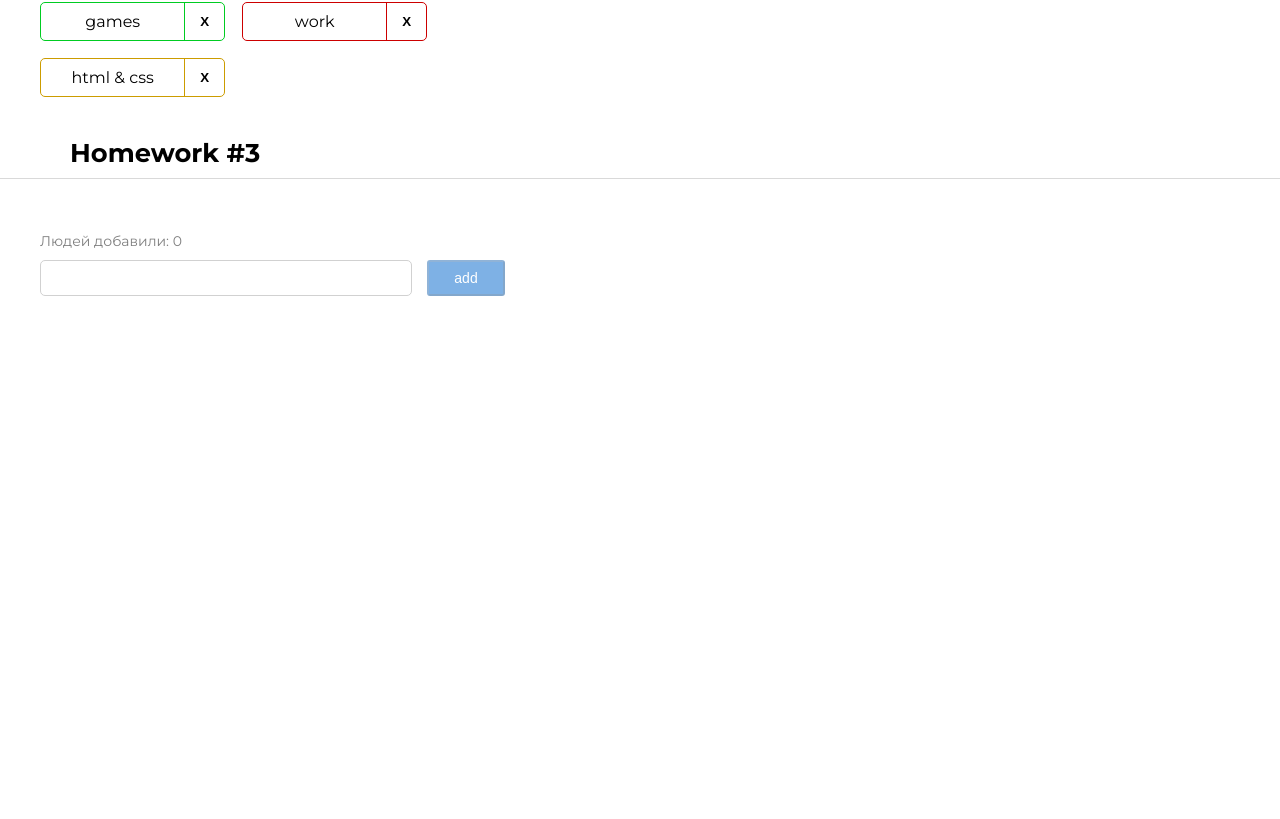
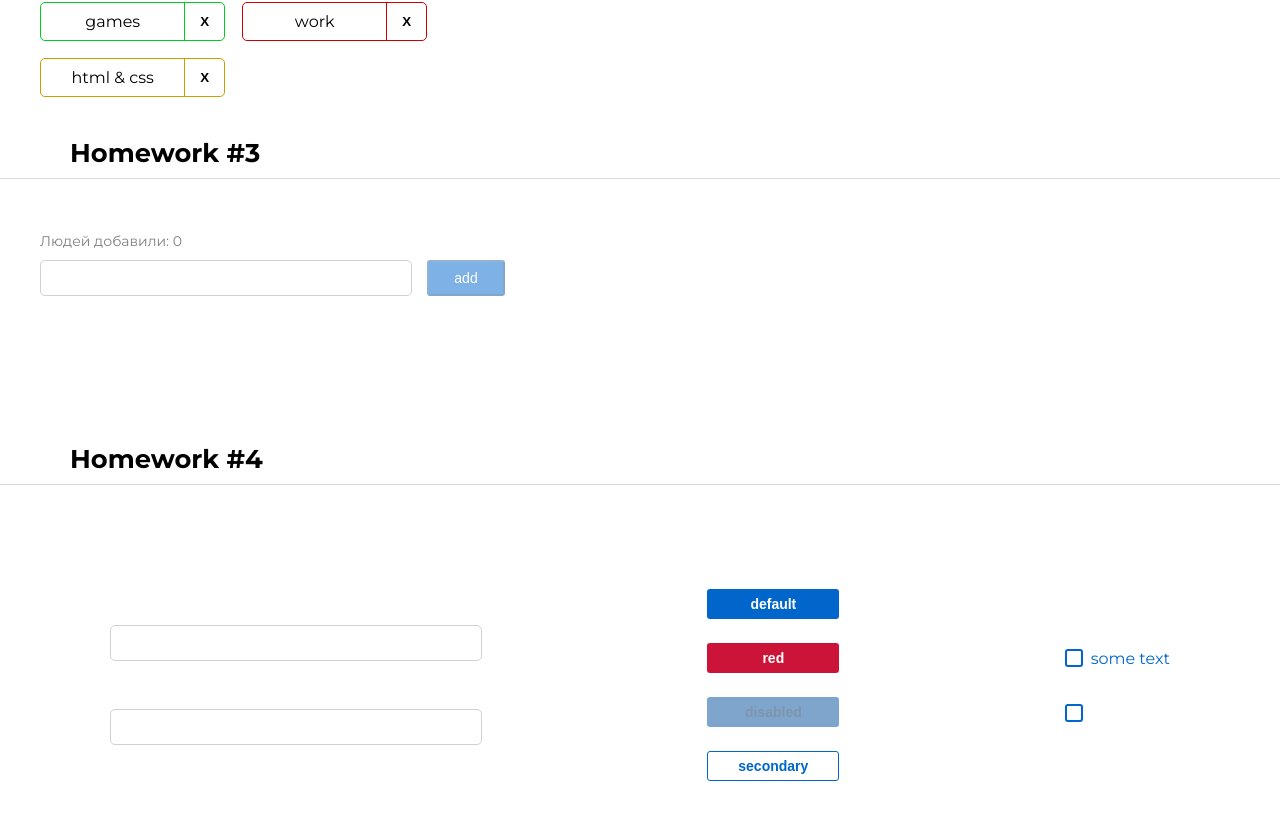
Before and after one commit to oleg-lego-lego/worksComponents, a React (Create React App) app: page / in a window 1280 px wide. Shown: the part 578-1397 px from the top of the page. Before the commit the page ends 981 px from the top, so only its background shows below. Built offline with nearby package versions, Linux system fonts and the light colour scheme.

Commit message:
fixed lesson_04 SuperButton

```diff
--- a/src/s1-main/App.tsx
+++ b/src/s1-main/App.tsx
@@ -3,6 +3,7 @@ import s from './App.module.css'
 import HW1 from '../s2-homeworks/hw01/HW1'
 import HW2 from "../s2-homeworks/hw02/HW2";
 import HW3 from "../s2-homeworks/hw03/HW3";
+import HW4 from "../s2-homeworks/hw04/HW4";
 
 function App() {
     return (
@@ -10,7 +11,7 @@ function App() {
             <HW1/>
             <HW2/>
             <HW3/>
-            {/*<HW4/>*/}
+            <HW4/>
 
             {/*при выполнении дз 5 и более - закомментировать здесь дз 1-4, так как они есть внутри дз 5*/}
             {/*<HW5/>*/}
--- a/src/s2-homeworks/hw04/HW4.tsx
+++ b/src/s2-homeworks/hw04/HW4.tsx
@@ -12,10 +12,11 @@ import Stand from './Stand'
 const HW4 = () => {
     return (
         <div id={'hw4'}>
-            <div className={s2.hwTitle}>Homework #4</div>
-            {/*демонстрация возможностей компонент:*/}
+            <div className={s2.hwTitle}>
+                <h3 className={s2.container}>Homework #4</h3>
+            </div>
             <div className={s2.hw}>
-                <Stand />
+                <Stand/>
             </div>
         </div>
     )
--- a/src/s2-homeworks/hw04/Stand.module.css
+++ b/src/s2-homeworks/hw04/Stand.module.css
@@ -2,6 +2,7 @@
     display: flex;
     justify-content: space-between;
     align-items: center;
+    padding: 80px 70px;
 }
 
 .inputs {
--- a/src/s2-homeworks/hw04/common/c1-SuperInputText/SuperInputText.module.css
+++ b/src/s2-homeworks/hw04/common/c1-SuperInputText/SuperInputText.module.css
@@ -2,19 +2,30 @@
 }
 
 .input {
+    width: 372px;
+    height: 36px;
+    border: 1px solid #D1D1D1;
+    border-radius: 5px;
 }
 
 .inputWrapper {
+    display: flex;
+    flex-direction: column-reverse;
 }
 
 .superInput {
 }
 
 .errorInput {
+    border-color: red;
 }
 
 .errorInput:focus {
 }
 
 .error {
+    font-weight: 400;
+    font-size: 10px;
+    line-height: 12px;
+    color: #CC1439;
 }
--- a/src/s2-homeworks/hw04/common/c2-SuperButton/SuperButton.module.css
+++ b/src/s2-homeworks/hw04/common/c2-SuperButton/SuperButton.module.css
@@ -1,35 +1,58 @@
 .button {
+    width: 132px;
+    height: 30px;
+    font-weight: 600;
+    font-size: 14px;
+    line-height: 20px;
+    border-radius: 3px;
+    border: none;
 }
 
 .disabled {
+    background-color: #004D99;
+    opacity: 0.5;
+    color: #002E5C;
 }
 
 .secondary {
+    background-color: #ffffff;
+    border: 1px solid #0066CC;
+    color: #0066CC;
 }
 
 .default {
+    background-color: #0066CC;
+    color: #FFFFFF;
 }
 
 .red {
+    background-color: #CC1439;
+    color: #FFFFFF;
 }
 
 .default:hover {
+    background-color: #0080FF;
 }
 
 .red:hover {
+    background-color: #FF1A47;
 }
 
 .secondary:hover {
+    background-color: #E5F0FA;
 }
 
 
 .default:active {
+    background-color: #0059B3;
 }
 
 .secondary:active {
+    background-color: #C9E5FF;
 }
 
 .red:active {
+    background-color: #B31232;
 }
 
 .button:disabled {
--- a/src/s2-homeworks/hw04/common/c2-SuperButton/SuperButton.tsx
+++ b/src/s2-homeworks/hw04/common/c2-SuperButton/SuperButton.tsx
@@ -18,11 +18,15 @@ const SuperButton: React.FC<SuperButtonPropsType> = (
     }
 ) => {
     const finalClassName = s.button
-        // + (disabled
-        //         ? ...
-        //         : xType === 'red'
-        //             ? ...
-        + (className ? ' ' + className : '') // задачка на смешивание классов
+        + (disabled
+                ? ' ' + s.disabled
+                : xType === 'red'
+                    ? ' ' + s.red
+                    : xType === 'secondary'
+                        ? ' ' + s.secondary
+                        : ' ' + s.default
+        )
+        + (className ? ' ' + s.className : '') // задачка на смешивание классов
 
     return (
         <button
--- a/src/s2-homeworks/hw04/common/c3-SuperCheckbox/SuperCheckbox.tsx
+++ b/src/s2-homeworks/hw04/common/c3-SuperCheckbox/SuperCheckbox.tsx
@@ -27,8 +27,8 @@ const SuperCheckbox: React.FC<SuperCheckboxPropsType> = (
     }
 ) => {
     const onChangeCallback = (e: ChangeEvent<HTMLInputElement>) => {
-        // задачка на написание онченджа
-
+        onChange && onChange(e)
+        onChangeChecked && onChangeChecked(e.currentTarget.checked)
     }
 
     const finalInputClassName = s.checkbox
```
